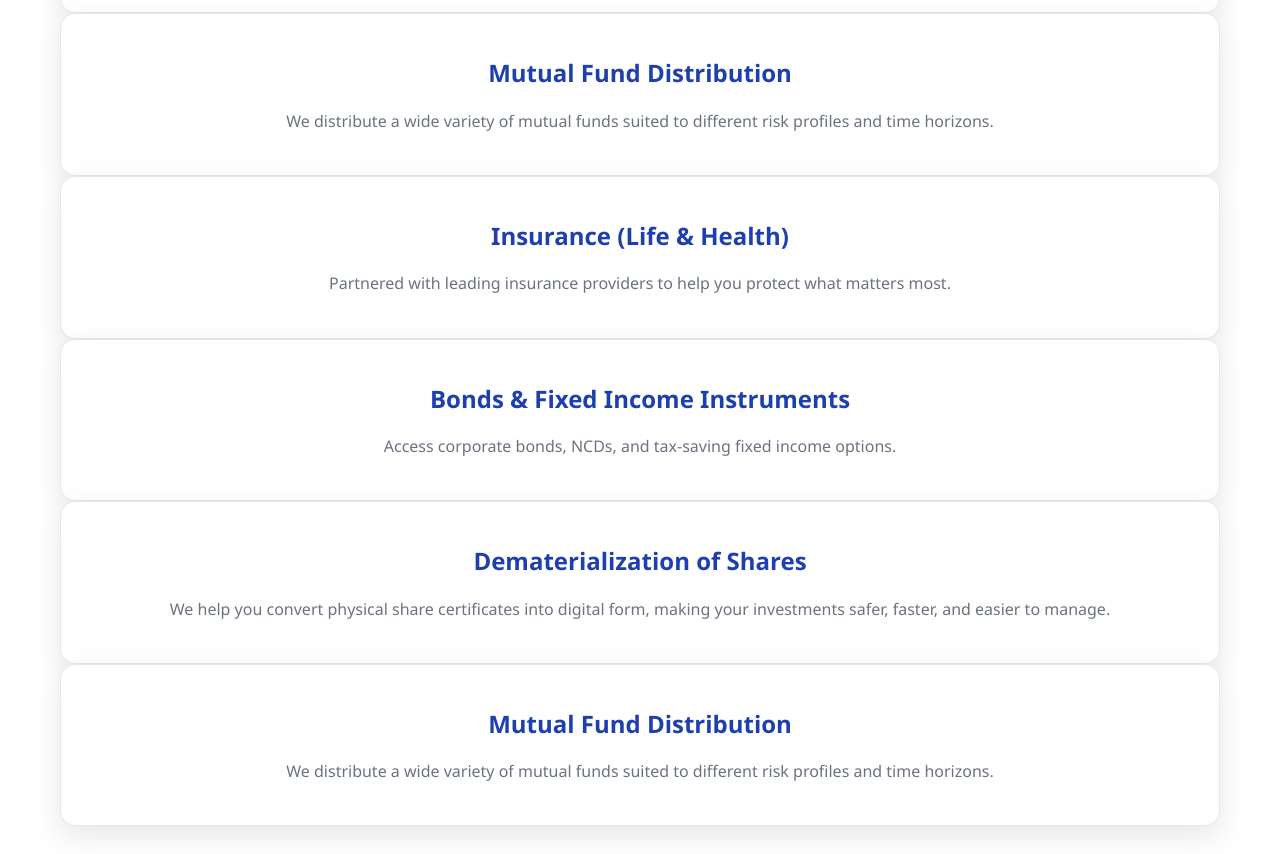
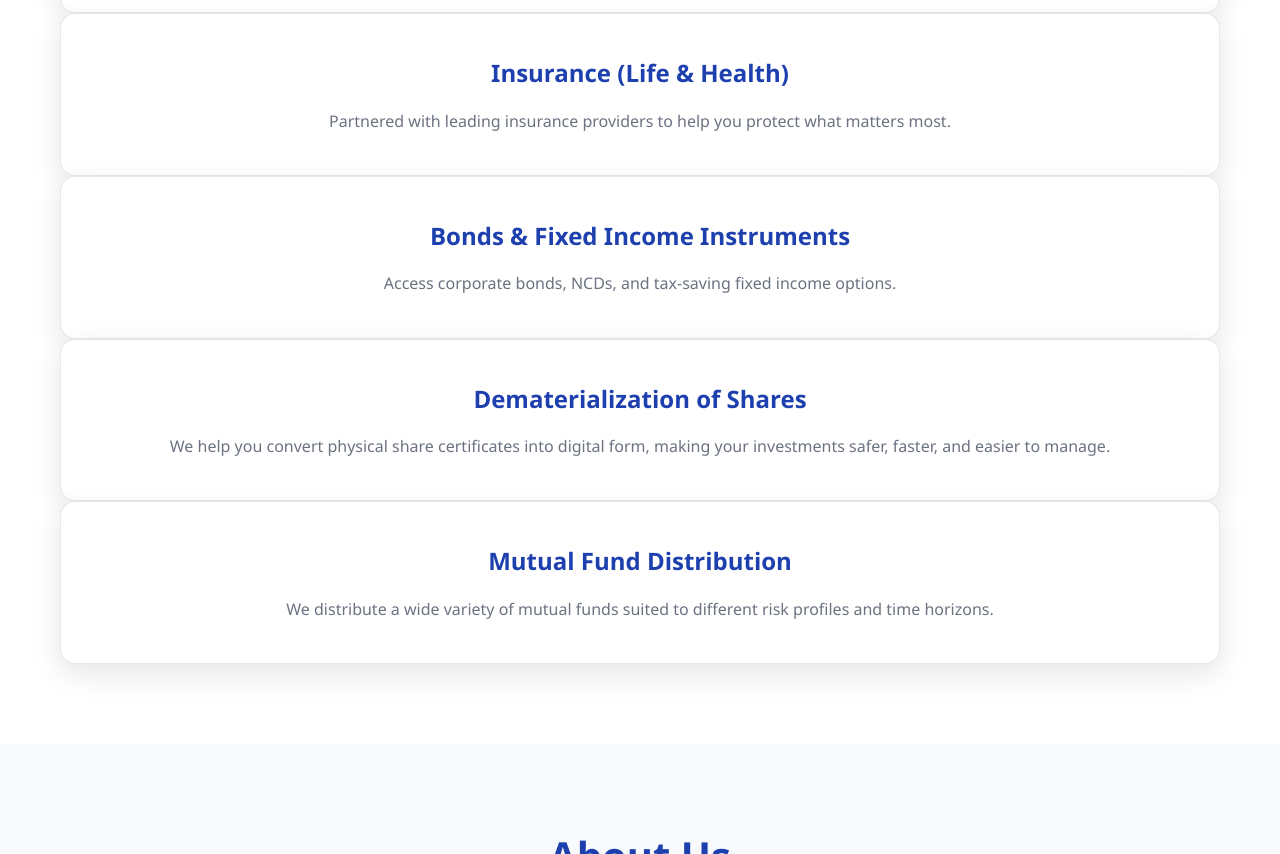
Before and after one commit to ajaykrishna448/sample, a plain HTML site: page index.html in a window 1280 px wide. Shown: the part 927-1781 px from the top of the page. Drawn offline with Linux system fonts and the light colour scheme.

Commit message:
Update index.html

```diff
--- a/index.html
+++ b/index.html
@@ -549,11 +549,6 @@
                     <p>Seamless access to equity markets through partnered platforms—empowering long-term wealth creation.</p>
                 </div>
                 <div class="service-card">
-                    <h3>Mutual Fund Distribution</h3>
-                    <p>We distribute a wide variety of mutual funds suited to different risk profiles and time horizons.</p>
-                </div>
-
-                <div class="service-card">
                     <h3>Insurance (Life & Health)</h3>
                     <p>Partnered with leading insurance providers to help you protect what matters most.</p>
                 </div>
```
